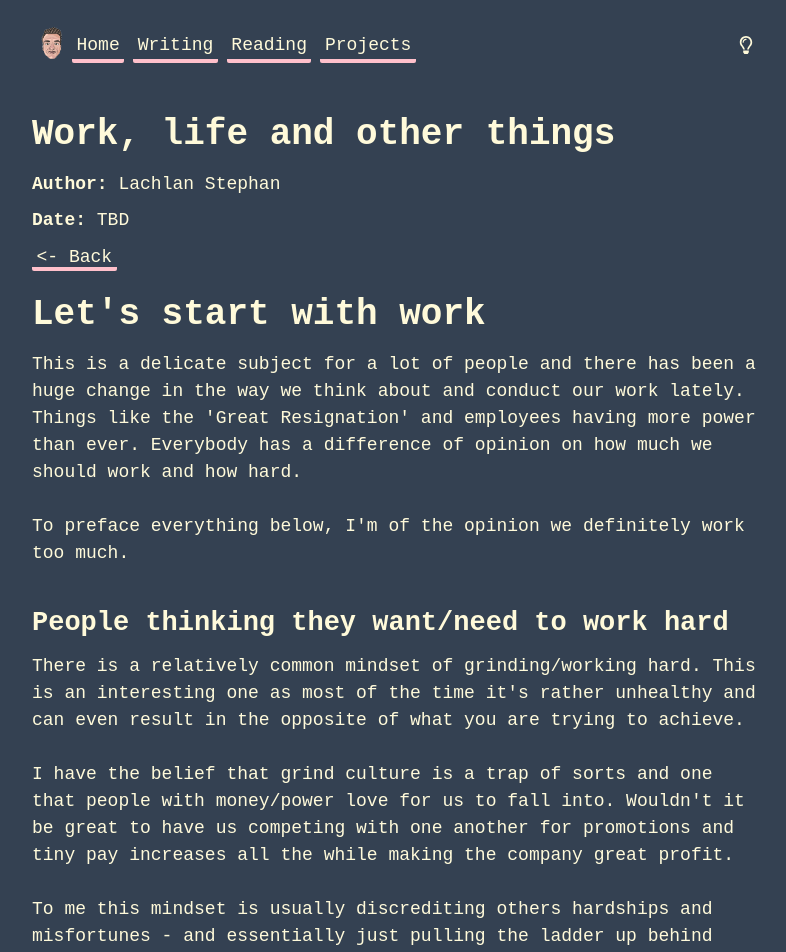
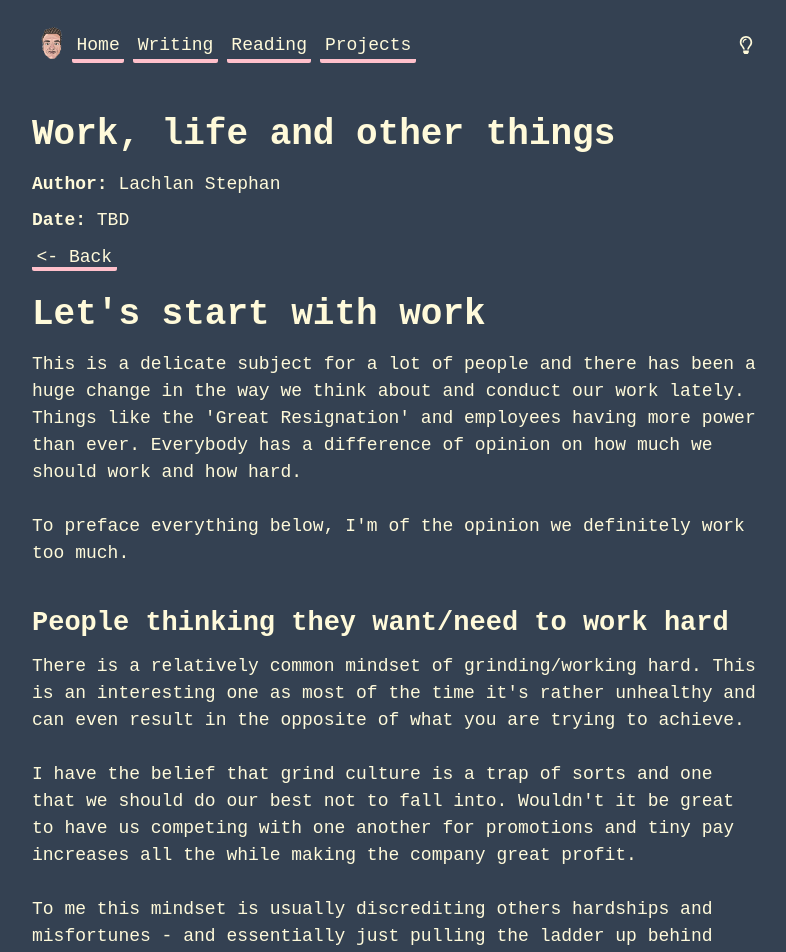
Before and after one commit to LachlanStephan/mysite, a Next.js app: page /writing/work-life-and-other-things in a window 1280 px wide. Shown: the top 952 px of the page, without its empty margins (242-1028 px from the left). Built offline with nearby package versions, Linux system fonts and the light colour scheme.

Commit message:
new blog wip

```diff
--- a/pages/writing/work-life-and-other-things.mdx
+++ b/pages/writing/work-life-and-other-things.mdx
@@ -26,7 +26,7 @@ There is a relatively common mindset of grinding/working hard. This is an intere
 
 <br />
 
-I have the belief that grind culture is a trap of sorts and one that people with money/power love for us to fall into. Wouldn't it be great to have us competing with one another for promotions and tiny pay increases all the while making the company great profit.
+I have the belief that grind culture is a trap of sorts and one that we should do our best not to fall into. Wouldn't it be great to have us competing with one another for promotions and tiny pay increases all the while making the company great profit.
 
 <br />
 
```
